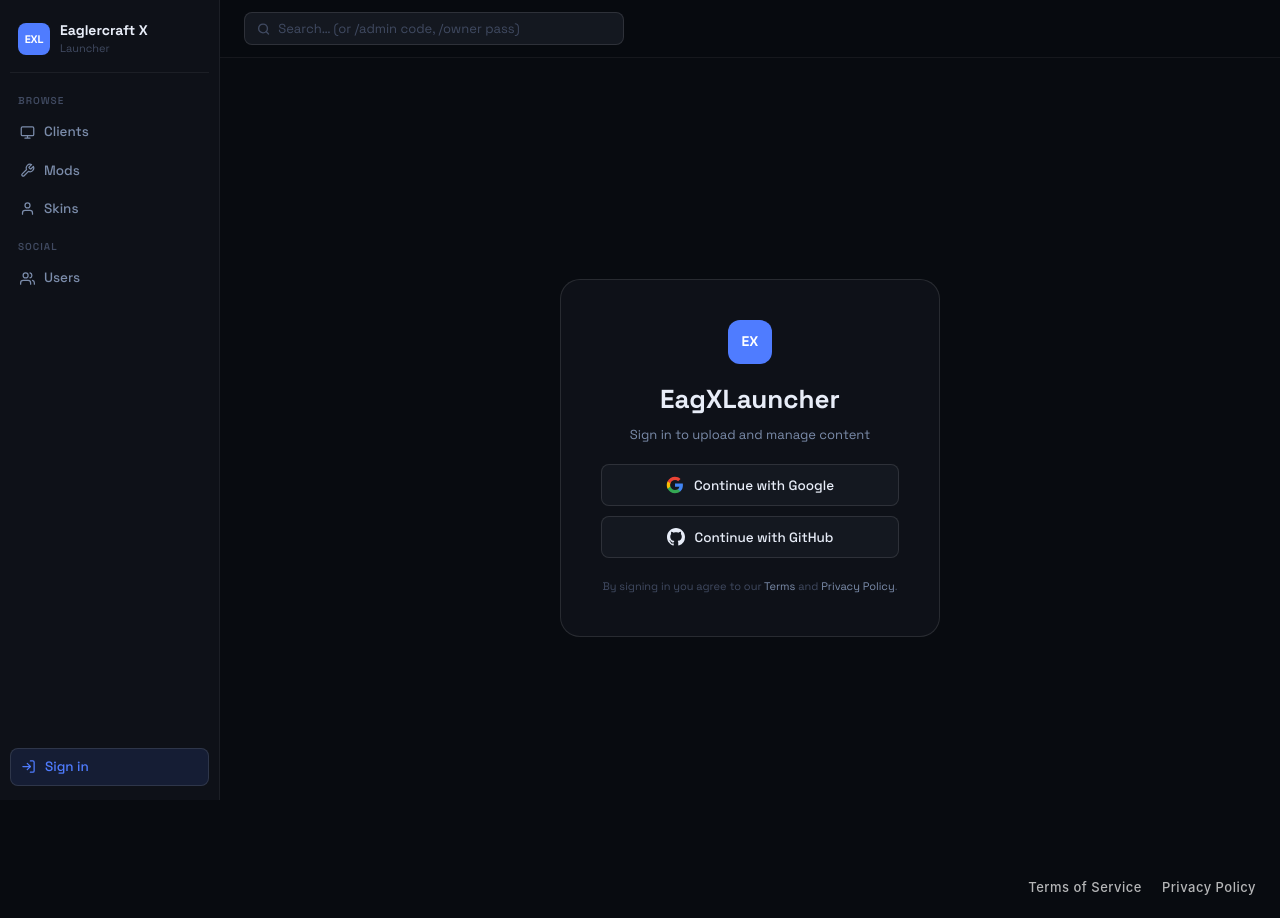
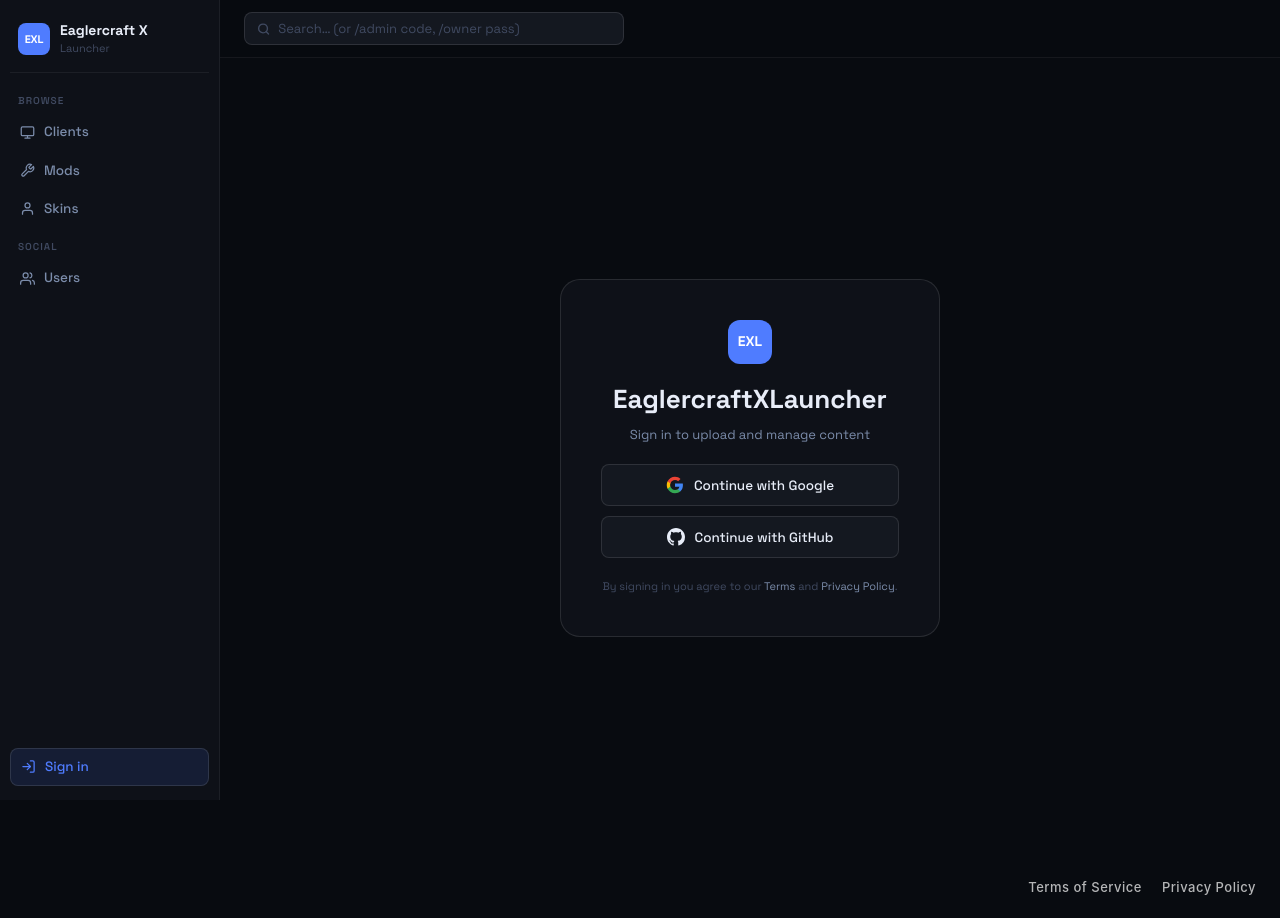
Before and after one commit to EaglercraftXLauncher/EaglercraftXLauncher, a React (Vite) app: page /login in a window 1280 px wide. Built offline with nearby package versions, Linux system fonts and the light colour scheme.

Commit message:
Update AuthPage.tsx

```diff
--- a/src/pages/AuthPage.tsx
+++ b/src/pages/AuthPage.tsx
@@ -22,8 +22,8 @@
     <div className="auth-page">
       <div className="auth-card">
         <div>
-          <div style={{ width: 44, height: 44, borderRadius: 12, background: 'var(--accent)', display: 'grid', placeItems: 'center', fontFamily: 'var(--font-head)', fontWeight: 700, fontSize: 14, color: '#fff', margin: '0 auto 16px' }}>EX</div>
-          <div className="auth-title">EagXLauncher</div>
+          <div style={{ width: 44, height: 44, borderRadius: 12, background: 'var(--accent)', display: 'grid', placeItems: 'center', fontFamily: 'var(--font-head)', fontWeight: 700, fontSize: 14, color: '#fff', margin: '0 auto 16px' }}>EXL</div>
+          <div className="auth-title">EaglercraftXLauncher</div>
           <div className="auth-sub" style={{ marginTop: 6 }}>Sign in to upload and manage content</div>
         </div>
         <div style={{ display: 'flex', flexDirection: 'column', gap: 10 }}>
```
